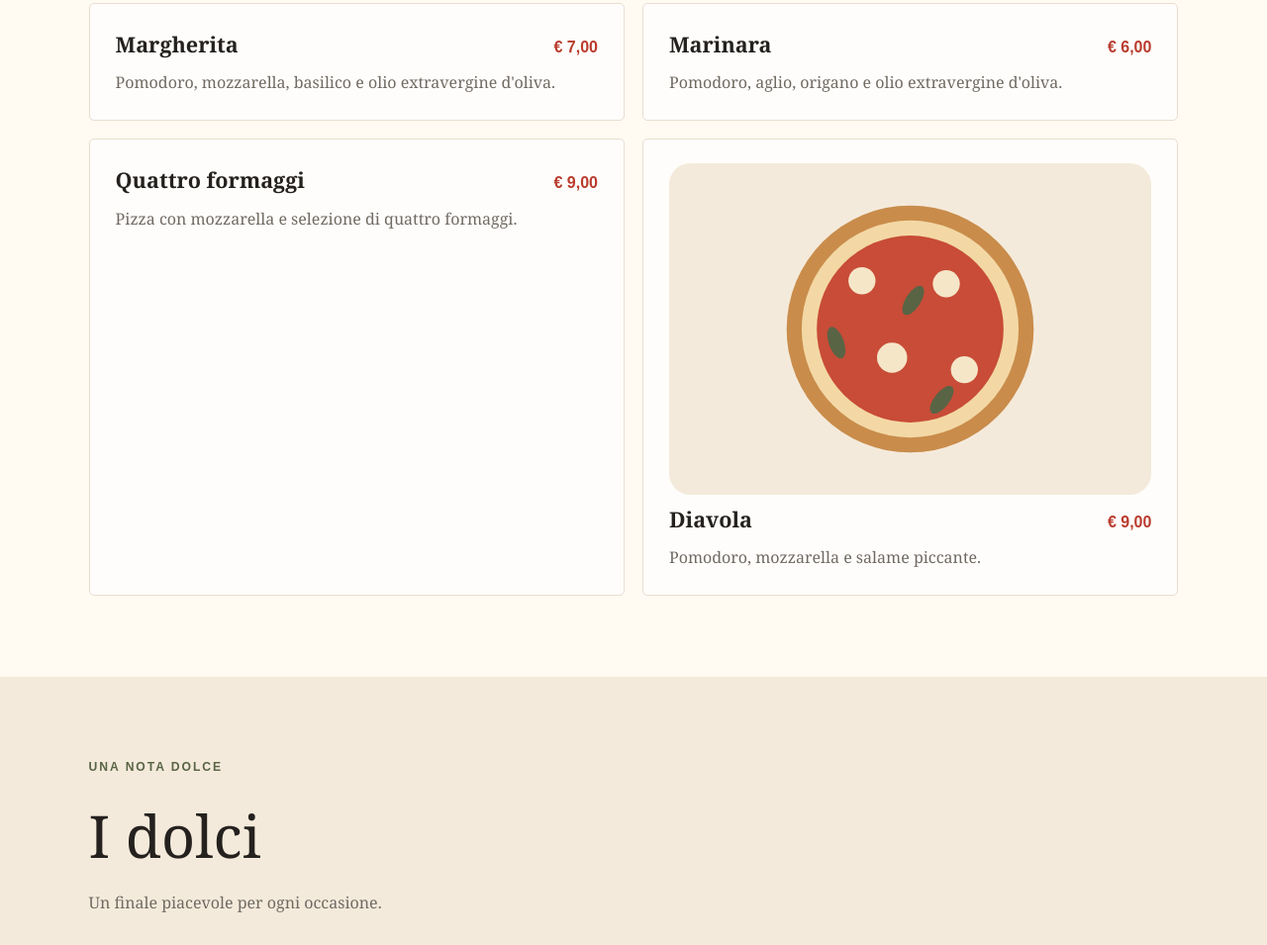
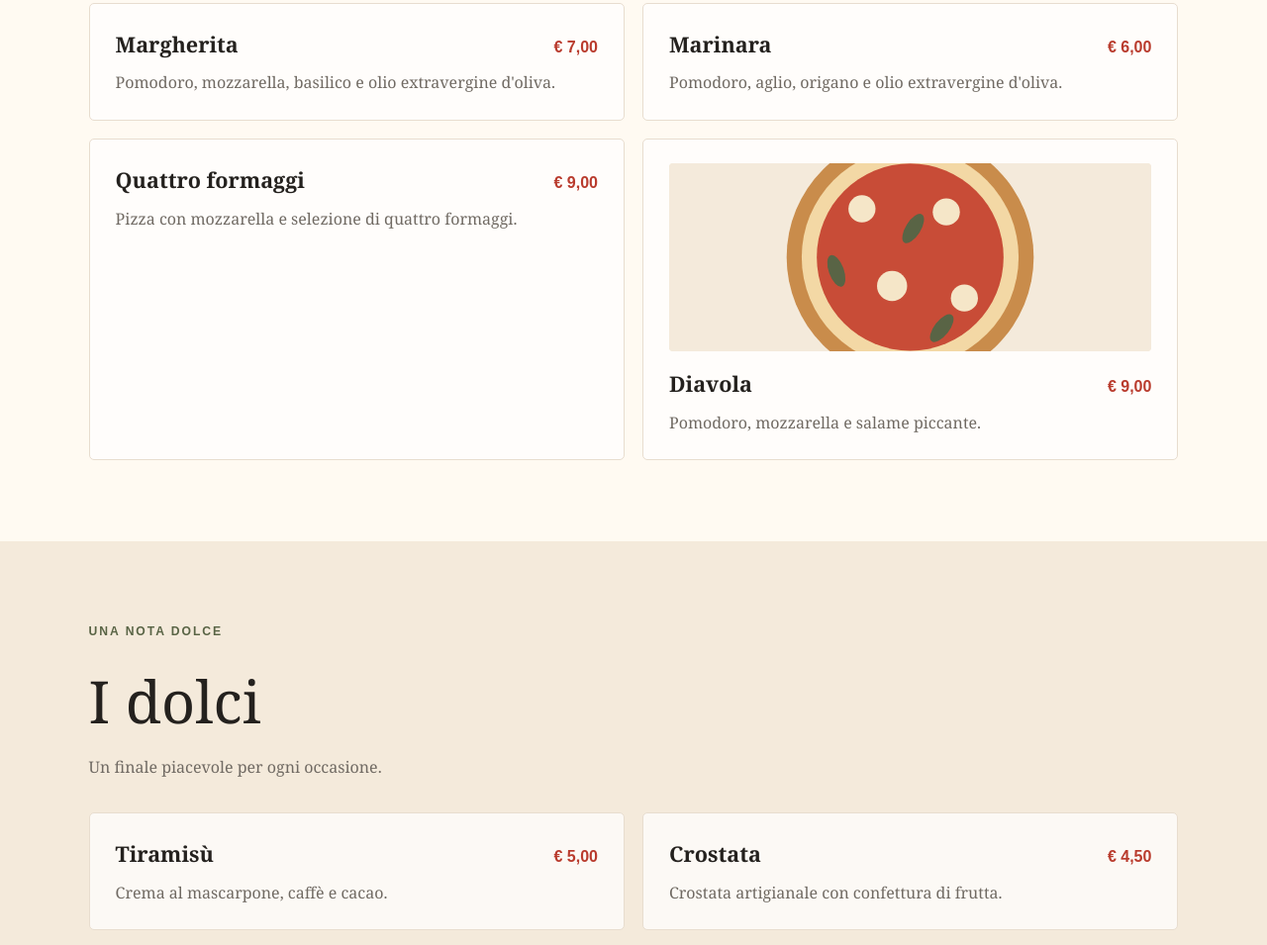
Before and after one commit to Leonardogandini-2008/progetto-pizzeria, a plain HTML site: page index.html in a window 1280 px wide. Shown: the part 919-1874 px from the top of the page at 99% size. Drawn offline with Linux system fonts and the light colour scheme.

Commit message:
Aggiunge lo stile per le immagini del menu

```diff
--- a/style.css
+++ b/style.css
@@ -120,3 +120,13 @@ h3 { margin: 0; font-size: 1.35rem; font-weight: 600; }
   .menu-grid { grid-template-columns: 1fr; }
   .footer { align-items: flex-start; flex-direction: column; }
 }
+
+.menu-image {
+  display: block;
+  width: 100%;
+  max-height: 190px;
+  object-fit: cover;
+  border-radius: 4px;
+  margin-bottom: 16px;
+  background: var(--cream);
+}
```
